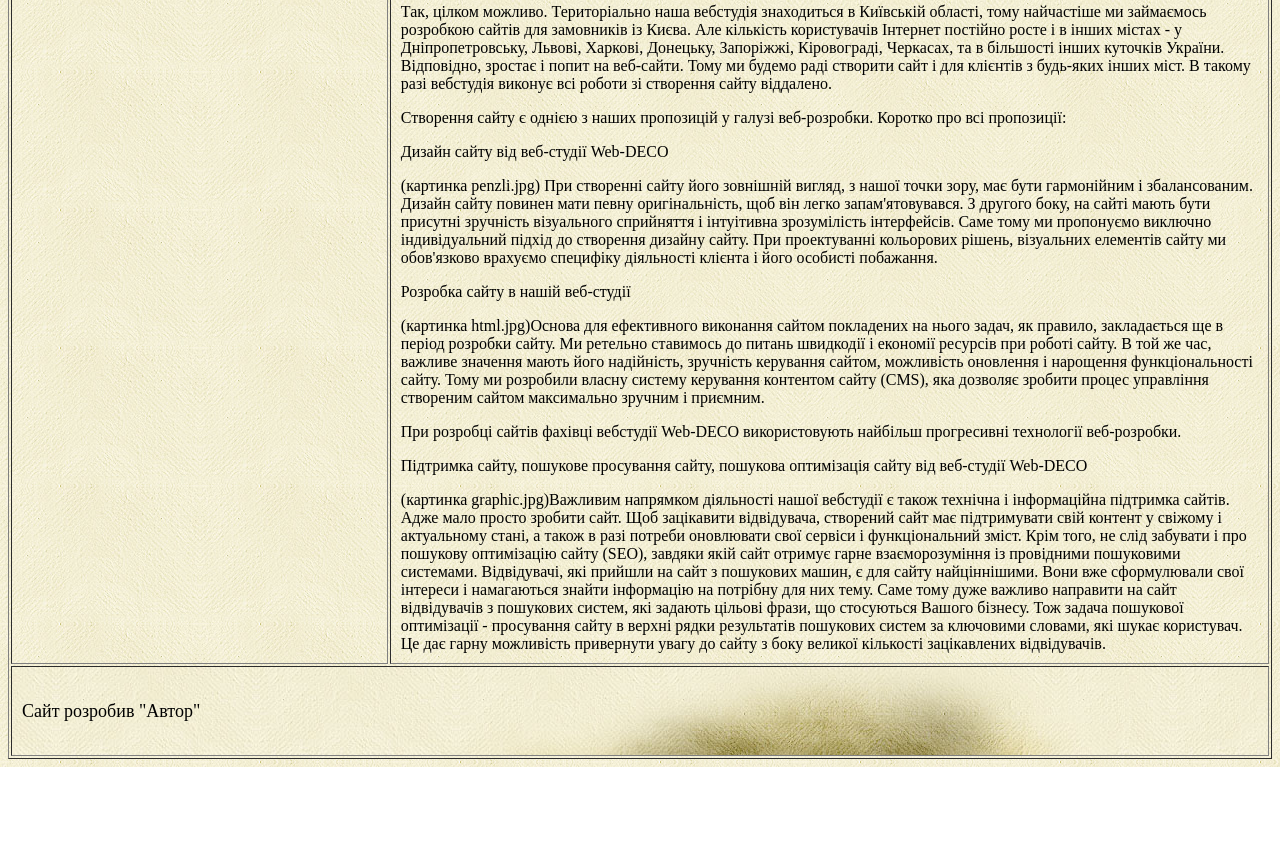
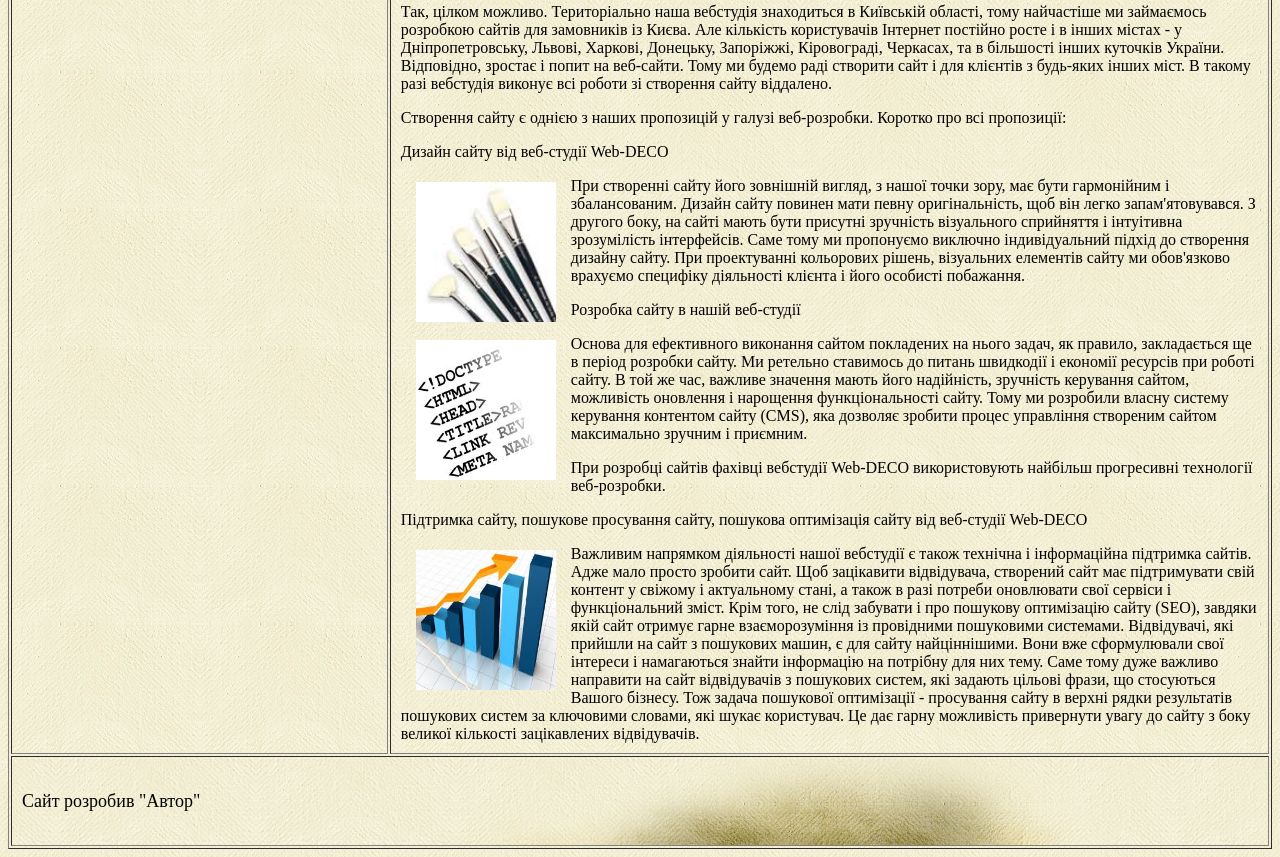
Before and after one commit to rymar64/WebTxt, a plain HTML site: page index.html in a window 1280 px wide. Shown: the part 756-1613 px from the top of the page. Before the commit the page ends 1523 px from the top, so only its background shows below. Drawn offline with Linux system fonts and the light colour scheme.

Commit message:
15 - Виставив картинки

```diff
--- a/index.html
+++ b/index.html
@@ -62,12 +62,12 @@
 	<p>Так, цілком можливо. Територіально наша вебстудія знаходиться в Київській області, тому найчастіше ми займаємось розробкою сайтів для замовників із Києва. Але кількість користувачів Інтернет постійно росте і в інших містах - у Дніпропетровську, Львові, Харкові, Донецьку, Запоріжжі, Кіровограді, Черкасах, та в більшості інших куточків України. Відповідно, зростає і попит на веб-сайти. Тому ми будемо раді створити сайт і для клієнтів з будь-яких інших міст. В такому разі вебстудія виконує всі роботи зі створення сайту віддалено.</p>
 	<p>Створення сайту є однією з наших пропозицій у галузі веб-розробки. Коротко про всі пропозиції:</p>
 	<p>Дизайн сайту від веб-студії Web-DECO</p>
-	<p>(картинка penzli.jpg) При створенні сайту його зовнішній вигляд, з нашої точки зору, має бути гармонійним і збалансованим. Дизайн сайту повинен мати певну оригінальність, щоб він легко запам'ятовувався. З другого боку, на сайті мають бути присутні зручність візуального сприйняття і інтуітивна зрозумілість інтерфейсів. Саме тому ми пропонуємо виключно індивідуальний підхід до створення дизайну сайту. При проектуванні кольорових рішень, візуальних елементів сайту ми обов'язково врахуємо специфіку діяльності клієнта і його особисті побажання.</p>
+	<p><img src="images/penzli.jpg" height="140" width="140" align="left" hspace="15" vspace="5"> При створенні сайту його зовнішній вигляд, з нашої точки зору, має бути гармонійним і збалансованим. Дизайн сайту повинен мати певну оригінальність, щоб він легко запам'ятовувався. З другого боку, на сайті мають бути присутні зручність візуального сприйняття і інтуітивна зрозумілість інтерфейсів. Саме тому ми пропонуємо виключно індивідуальний підхід до створення дизайну сайту. При проектуванні кольорових рішень, візуальних елементів сайту ми обов'язково врахуємо специфіку діяльності клієнта і його особисті побажання.</p>
 	<p>Розробка сайту в нашій веб-студії</p>
-	<p>(картинка html.jpg)Основа для ефективного виконання сайтом покладених на нього задач, як правило, закладається ще в період розробки сайту. Ми ретельно ставимось до питань швидкодії і економії ресурсів при роботі сайту. В той же час, важливе значення мають його надійність, зручність керування сайтом, можливість оновлення і нарощення функціональності сайту. Тому ми розробили власну систему керування контентом сайту (CMS), яка дозволяє зробити процес управління створеним сайтом максимально зручним і приємним.</p>
+	<p><img src="images/html.jpg" height="140" width="140" align="left" hspace="15" vspace="5"> Основа для ефективного виконання сайтом покладених на нього задач, як правило, закладається ще в період розробки сайту. Ми ретельно ставимось до питань швидкодії і економії ресурсів при роботі сайту. В той же час, важливе значення мають його надійність, зручність керування сайтом, можливість оновлення і нарощення функціональності сайту. Тому ми розробили власну систему керування контентом сайту (CMS), яка дозволяє зробити процес управління створеним сайтом максимально зручним і приємним.</p>
 	<p>При розробці cайтів фахівці вебстудії Web-DECO використовують найбільш прогресивні технології веб-розробки.</p>
 	<p>Підтримка сайту, пошукове просування сайту, пошукова оптимізація сайту від веб-студії Web-DECO</p>
-	<p>(картинка graphic.jpg)Важливим напрямком діяльності нашої вебстудії є також технічна і інформаційна підтримка сайтів. Адже мало просто зробити сайт. Щоб зацікавити відвідувача, створений сайт має підтримувати свій контент у свіжому і актуальному стані, а також в разі потреби оновлювати свої сервіси і функціональний зміст. Крім того, не слід забувати і про пошукову оптимізацію сайту (SEO), завдяки якій сайт отримує гарне взаєморозуміння із провідними пошуковими системами. Відвідувачі, які прийшли на сайт з пошукових машин, є для сайту найціннішими. Вони вже сформулювали свої інтереси і намагаються знайти інформацію на потрібну для них тему. Саме тому дуже важливо направити на сайт відвідувачів з пошукових систем, які задають цільові фрази, що стосуються Вашого бізнесу. Тож задача пошукової оптимізації - просування сайту в верхні рядки результатів пошукових систем за ключовими словами, які шукає користувач. Це дає гарну можливість привернути увагу до сайту з боку великої кількості зацікавлених відвідувачів.</p>
+	<p><img src="images/graphic.jpg" height="140" width="140" align="left" hspace="15" vspace="5"> Важливим напрямком діяльності нашої вебстудії є також технічна і інформаційна підтримка сайтів. Адже мало просто зробити сайт. Щоб зацікавити відвідувача, створений сайт має підтримувати свій контент у свіжому і актуальному стані, а також в разі потреби оновлювати свої сервіси і функціональний зміст. Крім того, не слід забувати і про пошукову оптимізацію сайту (SEO), завдяки якій сайт отримує гарне взаєморозуміння із провідними пошуковими системами. Відвідувачі, які прийшли на сайт з пошукових машин, є для сайту найціннішими. Вони вже сформулювали свої інтереси і намагаються знайти інформацію на потрібну для них тему. Саме тому дуже важливо направити на сайт відвідувачів з пошукових систем, які задають цільові фрази, що стосуються Вашого бізнесу. Тож задача пошукової оптимізації - просування сайту в верхні рядки результатів пошукових систем за ключовими словами, які шукає користувач. Це дає гарну можливість привернути увагу до сайту з боку великої кількості зацікавлених відвідувачів.</p>
 </td>
 		</tr>
 		<tr>
```
Also changed, not shown: images/graphic.jpg (added), images/html.jpg (added), images/penzli.jpg (added).
